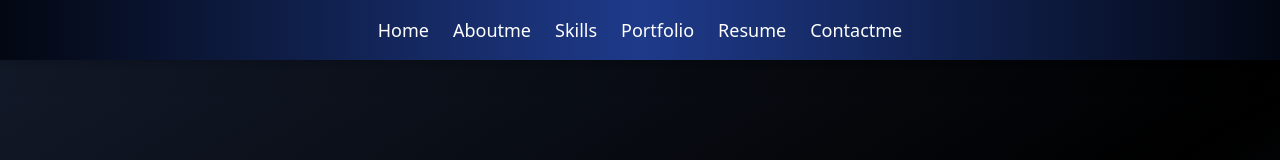
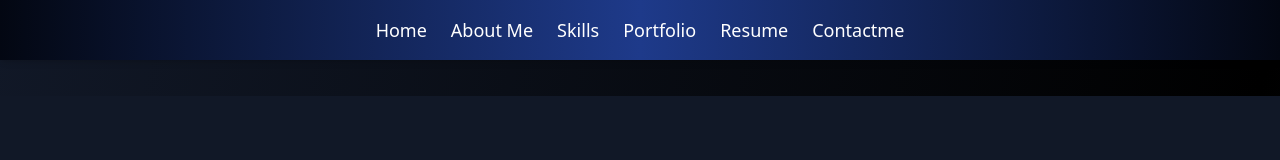
Before and after one commit to pankajsalunke/Portfolio, a React (Vite) app: page / in a window 1280 px wide. Shown: the top 160 px of the page. Built offline with nearby package versions, Linux system fonts and the light colour scheme.

Commit message:
changes done

```diff
--- a/src/components/NavBar.jsx
+++ b/src/components/NavBar.jsx
@@ -1,7 +1,7 @@
 import React, { useState } from "react";
 import { Link } from "react-scroll";
 import { FiMenu, FiX } from "react-icons/fi";
-import logo from "../assets/logo.webp";
+
 
 const NavBar = () => {
   const [menuOpen, setMenuOpen] = useState(false);
@@ -9,21 +9,12 @@ const NavBar = () => {
   const toggleMenu = () => setMenuOpen(!menuOpen);
   const closeMenu = () => setMenuOpen(false);
 
-  const navItems = ["home", "aboutme", "skills", "portfolio", "resume", "contactme"];
+  const navItems = ["home", "about me", "skills", "portfolio", "resume", "contactme"];
 
   return (
     <div className="bg-gradient-to-r from-gray-950 via-blue-900 to-gray-950 shadow-md fixed top-0 left-0 right-0 z-50">
       <nav className="flex justify-center items-center p-4 max-w-6xl mx-auto">
-        {/* Logo */}
-        {/* <div className="flex items-center">
-          <img
-            className="h-10 w-10 rounded-full object-cover"
-            src={logo}
-            alt="Logo"
-          />
-        </div> */}
 
-        {/* Desktop Menu */}
         <ul className="hidden md:flex space-x-6 text-white text-lg font-medium">
           {navItems.map((item) => (
             <li
--- a/src/pages/Home.jsx
+++ b/src/pages/Home.jsx
@@ -6,7 +6,7 @@ const Home = () => {
   return (
     <div
       id="home"
-      className="text-white min-h-screen bg-gradient-to-br from-gray-900 via-black to-gray-800"
+      className="text-white min-h-screen bg-gray-900"
     >
       <section className="flex flex-col md:flex-row items-center justify-between min-h-screen px-6 sm:px-10 py-16 max-w-7xl mx-auto">
         {/* Left Section */}
```
Also changed, not shown: src/assets/logo.webp (deleted).
